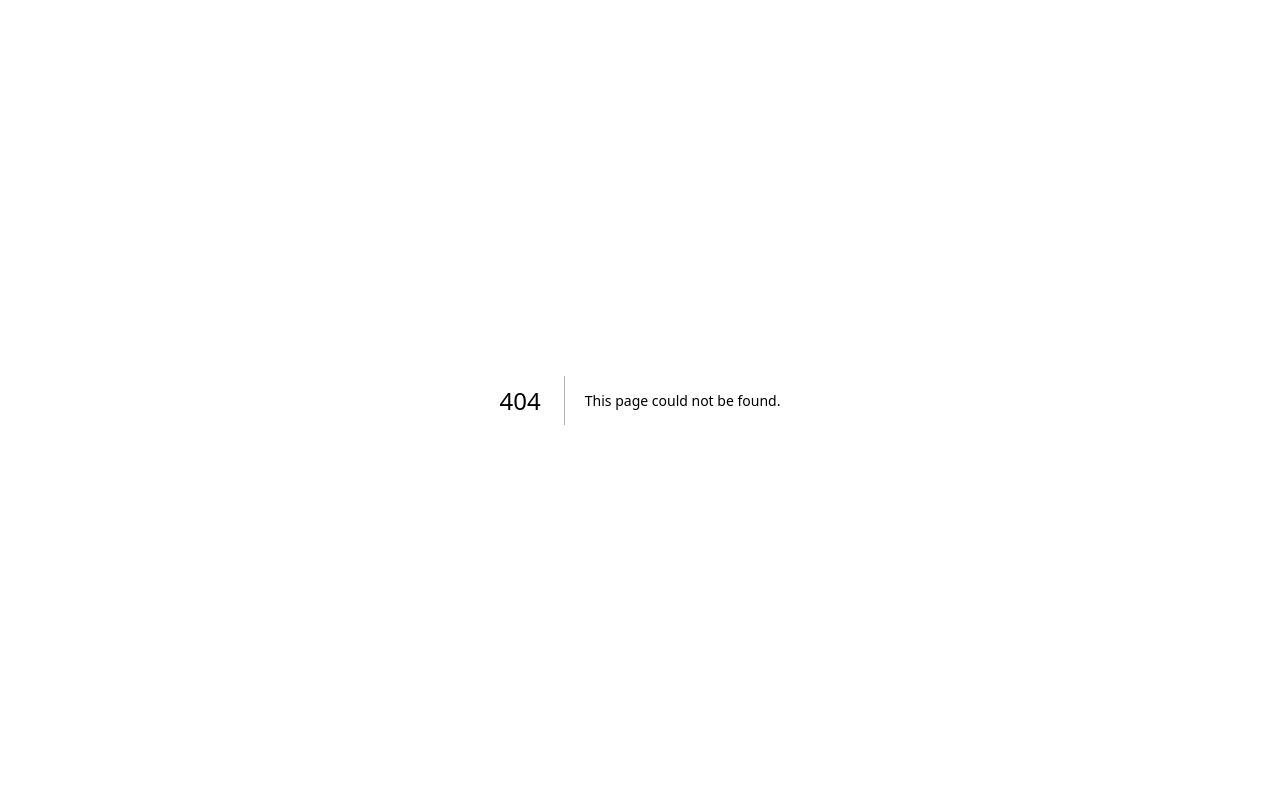
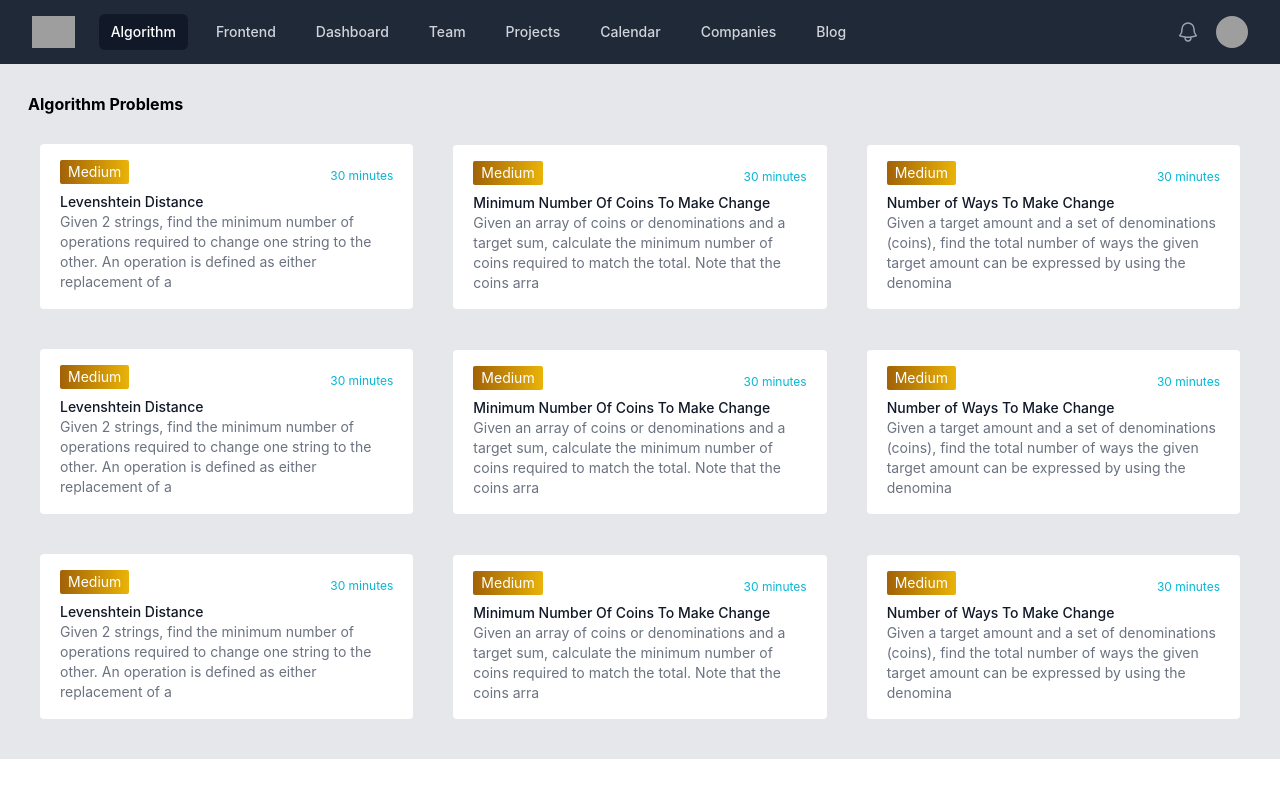
Before and after one commit to kalburgimanjunath/stackblitz-interview-kit, a Next.js app: page /algorithm in a window 1280 px wide. Before the commit this address had no page. Built offline with nearby package versions, Linux system fonts and the light colour scheme; grey boxes are pictures that could not be loaded.

Commit message:
6 files modified, 7 added

```diff
--- a/components/Card.js
+++ b/components/Card.js
@@ -1,3 +1,16 @@
-export default function Card() {
-  return <div></div>;
+export default function Card({ item }) {
+  return (
+    <div className="bg-white py-4 p-5 m-5 rounded hover:bg-gray-100 ">
+      <div className="flex w-full flex-row justify-between">
+        <div className="rounded-sm bg-gradient-to-r from-yellow-700 to-yellow-500 text-white px-2 py-0.5 text-sm mb-2">
+          Medium
+        </div>
+        <div className="flex flex-row items-center space-x-2 text-xs text-[#06b6d4]">
+          30 minutes
+        </div>
+      </div>
+      <div className="text-sm font-medium text-gray-900">{item.title}</div>
+      <div className="text-sm text-gray-500">{item.description}</div>
+    </div>
+  );
 }
--- a/components/Navbar.js
+++ b/components/Navbar.js
@@ -3,10 +3,14 @@ import { Disclosure, Menu, Transition } from '@headlessui/react';
 import { Bars3Icon, BellIcon, XMarkIcon } from '@heroicons/react/24/outline';
 
 const navigation = [
-  { name: 'Dashboard', href: '#', current: true },
-  { name: 'Team', href: '#', current: false },
-  { name: 'Projects', href: '#', current: false },
-  { name: 'Calendar', href: '#', current: false },
+  { name: 'Algorithm', href: '/algorithm', current: true },
+  { name: 'Frontend', href: '/frontend', current: false },
+  { name: 'Dashboard', href: '/', current: false },
+  { name: 'Team', href: '/team', current: false },
+  { name: 'Projects', href: '/projects', current: false },
+  { name: 'Calendar', href: '/calender', current: false },
+  { name: 'Companies', href: '/companies', current: false },
+  { name: 'Blog', href: '/blog', current: false },
 ];
 
 function classNames(...classes) {
--- a/pages/_app.js
+++ b/pages/_app.js
@@ -1,7 +1,12 @@
-import '../styles/globals.css'
-
+import '../styles/globals.css';
+import Header from '../components/Header';
 function MyApp({ Component, pageProps }) {
-  return <Component {...pageProps} />
+  return (
+    <>
+      <Header />
+      <Component {...pageProps} />
+    </>
+  );
 }
 
-export default MyApp
+export default MyApp;
--- /dev/null
+++ b/pages/algorithm.js
@@ -0,0 +1,47 @@
+import Card from '../components/Card';
+
+export default function Algorithm() {
+  const alogos = [
+    {
+      id: 1,
+      title: 'Levenshtein Distance',
+      description:
+        'Given 2 strings, find the minimum number of operations required to change one string to the other. An operation is defined as either replacement of a',
+    },
+    {
+      id: 2,
+      title: 'Minimum Number Of Coins To Make Change',
+      description:
+        'Given an array of coins or denominations and a target sum, calculate the minimum number of coins required to match the total. Note that the coins arra',
+    },
+    {
+      id: 3,
+      title: 'Number of Ways To Make Change',
+      description:
+        'Given a target amount and a set of denominations (coins), find the total number of ways the given target amount can be expressed by using the denomina',
+    },
+  ];
+  return (
+    <div className="container bg-gray-200 p-5">
+      <div className="font-bold p-2">Algorithm Problems</div>
+      <div className="bg-white-100 flex grid grid-cols-3 grid-cols-xs-2 divide-y divide-gray-200">
+        {alogos &&
+          alogos.map((item) => {
+            return <Card item={item} />;
+          })}
+      </div>
+      <div className="bg-white-100 flex grid grid-cols-3 grid-cols-xs-2 divide-y divide-gray-200">
+        {alogos &&
+          alogos.map((item) => {
+            return <Card item={item} />;
+          })}
+      </div>
+      <div className="bg-white-100 flex grid grid-cols-3 grid-cols-xs-2 divide-y divide-gray-200">
+        {alogos &&
+          alogos.map((item) => {
+            return <Card item={item} />;
+          })}
+      </div>
+    </div>
+  );
+}
--- /dev/null
+++ b/pages/calender.js
@@ -0,0 +1,7 @@
+export default function Calender() {
+  return (
+    <div className="container bg-gray-200">
+      <div className="font-bold">Calender Problems</div>
+    </div>
+  );
+}
--- /dev/null
+++ b/pages/companies.js
@@ -0,0 +1,7 @@
+export default function Companies() {
+  return (
+    <div className="container bg-gray-200">
+      <div className="font-bold">Companies</div>
+    </div>
+  );
+}
--- /dev/null
+++ b/pages/frontend.js
@@ -0,0 +1,7 @@
+export default function Frontend() {
+  return (
+    <div className="container bg-gray-200">
+      <div className="font-bold">Frontend Problems</div>
+    </div>
+  );
+}
--- a/pages/index.js
+++ b/pages/index.js
@@ -1,42 +1,5 @@
-import Head from 'next/head';
 import Header from '../components/Header';
-import styles from '../styles/Home.module.css';
 
 export default function Home() {
-  const people = [
-    {
-      name: 'Calvin Hawkins',
-      email: 'calvin.hawkins@example.com',
-      image:
-        'https://images.unsplash.com/photo-1491528323818-fdd1faba62cc?ixlib=rb-1.2.1&ixid=eyJhcHBfaWQiOjEyMDd9&auto=format&fit=facearea&facepad=2&w=256&h=256&q=80',
-    },
-    {
-      name: 'Kristen Ramos',
-      email: 'kristen.ramos@example.com',
-      image:
-        'https://images.unsplash.com/photo-1550525811-e5869dd03032?ixlib=rb-1.2.1&ixid=eyJhcHBfaWQiOjEyMDd9&auto=format&fit=facearea&facepad=2&w=256&h=256&q=80',
-    },
-    {
-      name: 'Ted Fox',
-      email: 'ted.fox@example.com',
-      image:
-        'https://images.unsplash.com/photo-1500648767791-00dcc994a43e?ixlib=rb-1.2.1&ixid=eyJhcHBfaWQiOjEyMDd9&auto=format&fit=facearea&facepad=2&w=256&h=256&q=80',
-    },
-  ];
-  return (
-    <div className="container mx-auto bg-gray-100">
-      <Header />
-      <ul className="divide-y divide-gray-200">
-        {people.map((person) => (
-          <li key={person.email} className="py-4 flex">
-            <img className="h-10 w-10 rounded-full" src={person.image} alt="" />
-            <div className="ml-3">
-              <p className="text-sm font-medium text-gray-900">{person.name}</p>
-              <p className="text-sm text-gray-500">{person.email}</p>
-            </div>
-          </li>
-        ))}
-      </ul>
-    </div>
-  );
+  return <div className="container mx-auto bg-gray-100">Home</div>;
 }
--- /dev/null
+++ b/pages/projects.js
@@ -0,0 +1,7 @@
+export default function Projects() {
+  return (
+    <div className="container bg-gray-200">
+      <div className="font-bold">Projects</div>
+    </div>
+  );
+}
--- /dev/null
+++ b/pages/team.js
@@ -0,0 +1,7 @@
+export default function Teams() {
+  return (
+    <div className="container bg-gray-200">
+      <div className="font-bold">Teams</div>
+    </div>
+  );
+}
--- /dev/null
+++ b/postcss.config.js
@@ -0,0 +1,6 @@
+module.exports = {
+  plugins: {
+    tailwindcss: {},
+    autoprefixer: {},
+  },
+};
```
Also changed, not shown: package.json (+11 -0 lines), 1 other file (tests, documents, lock files or other folders).
